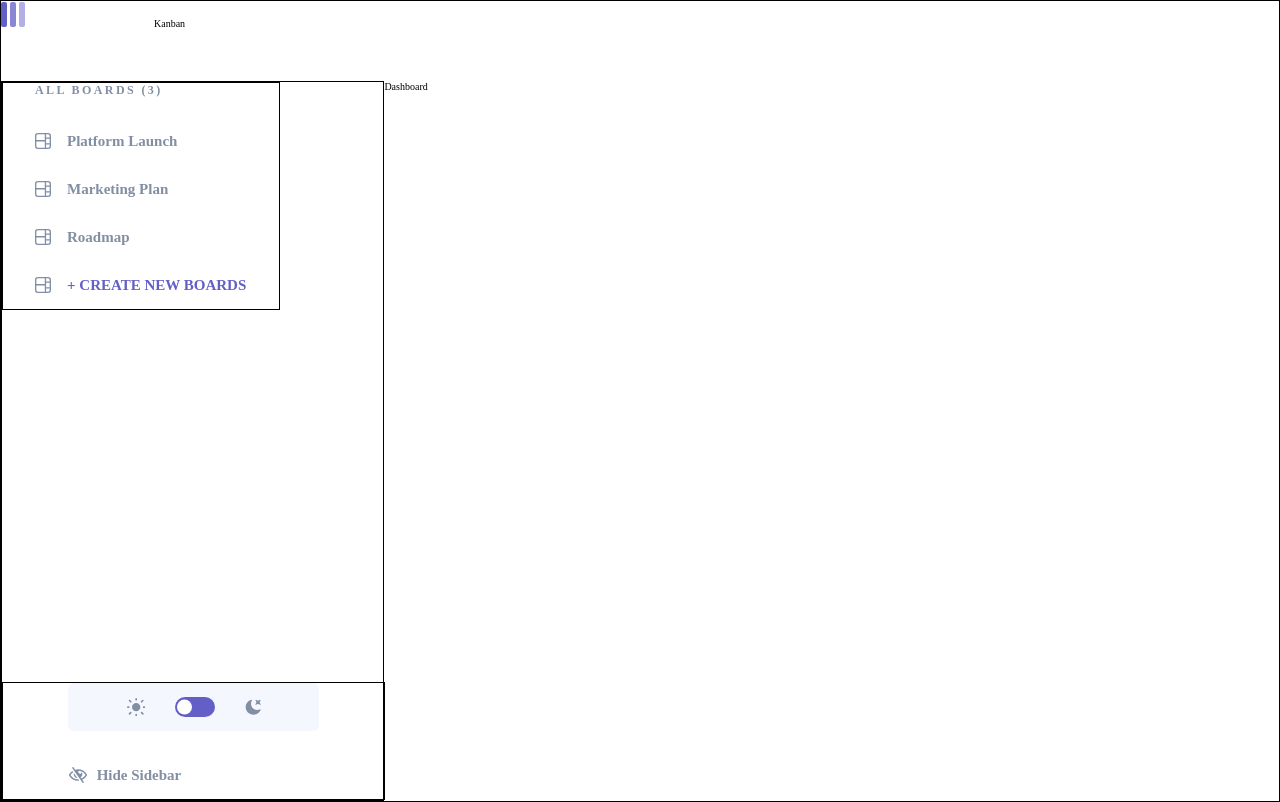
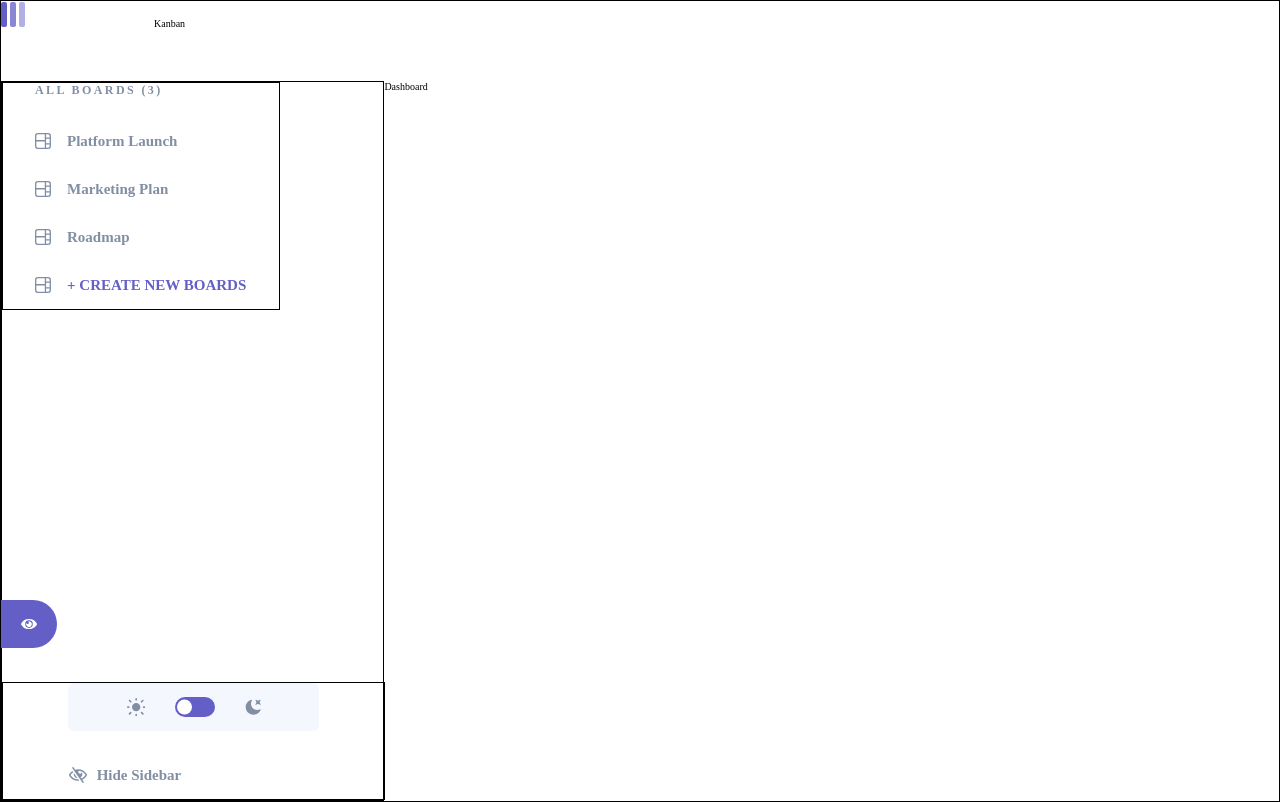
Before and after one commit to jlee380/kanbanClone, a React (Create React App) app: page / in a window 1280 px wide. Built offline with nearby package versions, Linux system fonts and the light colour scheme.

Commit message:
unhide ui added

```diff
--- a/src/App.js
+++ b/src/App.js
@@ -1,21 +1,22 @@
 import "./App.css";
-
 import Theme from "./theme/Theme";
 import { ThemeStore } from "./contexts/ThemeStore";
 
 import SideBar from "./components/SideBar";
 import Header from "./components/Header";
 import Dashboard from "./components/Dashboard";
+import UnhideButton from "./components/UnhideBar";
 
 function App() {
 	return (
 		<ThemeStore>
 			<Theme>
 				<div className="App">
-					<Header className="header" />
+					<Header />
 					<div></div>
-					<SideBar className="sideBar" />
-					<Dashboard className="dashboard" />
+					<SideBar />
+					<Dashboard />
+					<UnhideButton />
 				</div>
 			</Theme>
 		</ThemeStore>
--- /dev/null
+++ b/src/components/UnhideBar.js
@@ -0,0 +1,34 @@
+import React from "react";
+import styled from "styled-components";
+import IconUnhide from "../assets/icon-show-sidebar.svg";
+
+const UnhideContainer = styled.div`
+	display: flex;
+	justify-content: center;
+	align-items: center;
+	width: 5.6rem;
+	height: 4.8rem;
+	position: absolute;
+	top: 60rem;
+	background: #635fc7;
+	border-radius: 0px 100px 100px 0px;
+	cursor: pointer;
+`;
+
+const UnhideBar = styled.span`
+	background-image: url(${IconUnhide});
+	position: absolute;
+
+	width: 1.6rem;
+	height: 1rem;
+`;
+
+function UnhideButton() {
+	return (
+		<UnhideContainer>
+			<UnhideBar />
+		</UnhideContainer>
+	);
+}
+
+export default UnhideButton;
```
